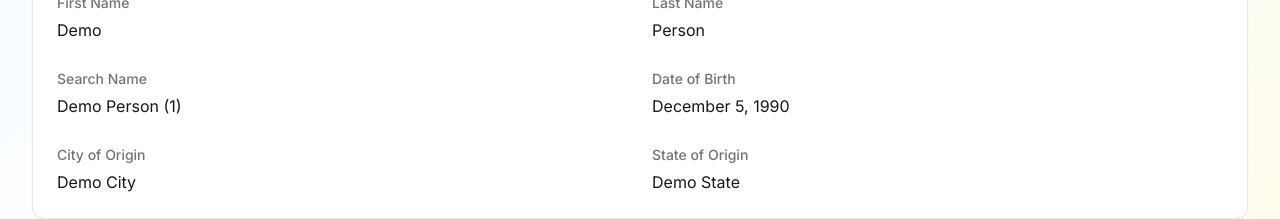
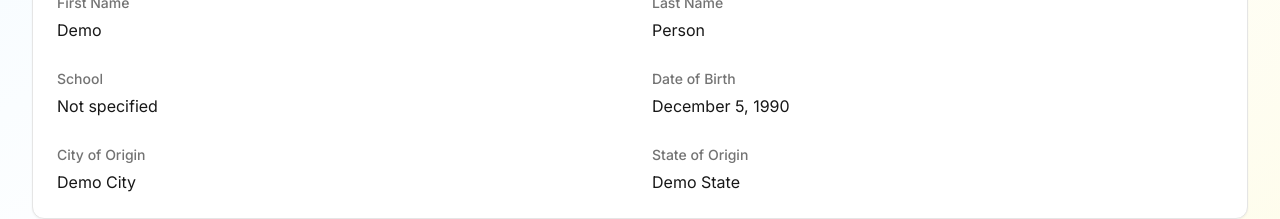
Before and after one commit to grogs84/matiq-frontend, a React (Vite) app: page /person/1 in a window 1280 px wide. Shown: the part 526-745 px from the top of the page. Built offline with nearby package versions, Linux system fonts and the light colour scheme; no server answers.

Commit message:
added school to overview and stats tab

```diff
--- a/src/features/person/components/OverviewTab.jsx
+++ b/src/features/person/components/OverviewTab.jsx
@@ -39,8 +39,15 @@ function OverviewTab({ profile }) {
             <span className="block text-neutral-900 dark:text-white">{toTitleCase(profile.last_name) || 'Not specified'}</span>
           </div>
           <div className="space-y-1">
-            <label className="text-sm font-medium text-neutral-500 dark:text-neutral-400">Search Name</label>
-            <span className="block text-neutral-900 dark:text-white">{toTitleCase(profile.search_name) || 'Not specified'}</span>
+            <label className="text-sm font-medium text-neutral-500 dark:text-neutral-400">School</label>
+            <span className="block text-neutral-900 dark:text-white">
+              {profile.schools && profile.schools.length > 0
+                ? profile.schools.map(school => toTitleCase(school.name)).join(', ')
+                : profile.school
+                ? toTitleCase(profile.school)
+                : 'Not specified'
+              }
+            </span>
           </div>
           <div className="space-y-1">
             <label className="text-sm font-medium text-neutral-500 dark:text-neutral-400">Date of Birth</label>
--- a/src/features/person/components/StatisticsTab.jsx
+++ b/src/features/person/components/StatisticsTab.jsx
@@ -2,6 +2,7 @@
 import { useState, useMemo } from 'react';
 import useWrestlerStats from '../hooks/useWrestlerStats.js';
 import { LoadingSpinner } from '../../../components/common';
+import { toTitleCase } from '../../../utils/textUtils.js';
 
 /**
  * Statistics tab showing wrestler yearly performance data
@@ -127,6 +128,7 @@ function StatisticsTab({ slug }) {
             <thead className="bg-neutral-50 dark:bg-neutral-800">
               <tr>
                 <th className="px-6 py-3 text-left text-xs font-medium text-neutral-500 dark:text-neutral-400 uppercase tracking-wider">Year</th>
+                <th className="px-6 py-3 text-left text-xs font-medium text-neutral-500 dark:text-neutral-400 uppercase tracking-wider">School</th>
                 <th className="px-6 py-3 text-left text-xs font-medium text-neutral-500 dark:text-neutral-400 uppercase tracking-wider">Weight Class</th>
                 <th className="px-6 py-3 text-left text-xs font-medium text-neutral-500 dark:text-neutral-400 uppercase tracking-wider">Wins</th>
                 <th className="px-6 py-3 text-left text-xs font-medium text-neutral-500 dark:text-neutral-400 uppercase tracking-wider">Placement</th>
@@ -137,6 +139,9 @@ function StatisticsTab({ slug }) {
                 <tr key={`${stat.year}-${stat.weight_class}-${index}`} className="hover:bg-neutral-50 dark:hover:bg-neutral-800/50 transition-colors">
                   <td className="px-6 py-4 whitespace-nowrap text-sm font-medium text-neutral-900 dark:text-white">
                     {stat.year}
+                  </td>
+                  <td className="px-6 py-4 whitespace-nowrap text-sm text-neutral-600 dark:text-neutral-400">
+                    {stat.school ? toTitleCase(stat.school) : 'N/A'}
                   </td>
                   <td className="px-6 py-4 whitespace-nowrap text-sm text-neutral-600 dark:text-neutral-400">
                     {stat.weight_class}
```
Also changed, not shown: src/hooks/usePersonData.js (added).
